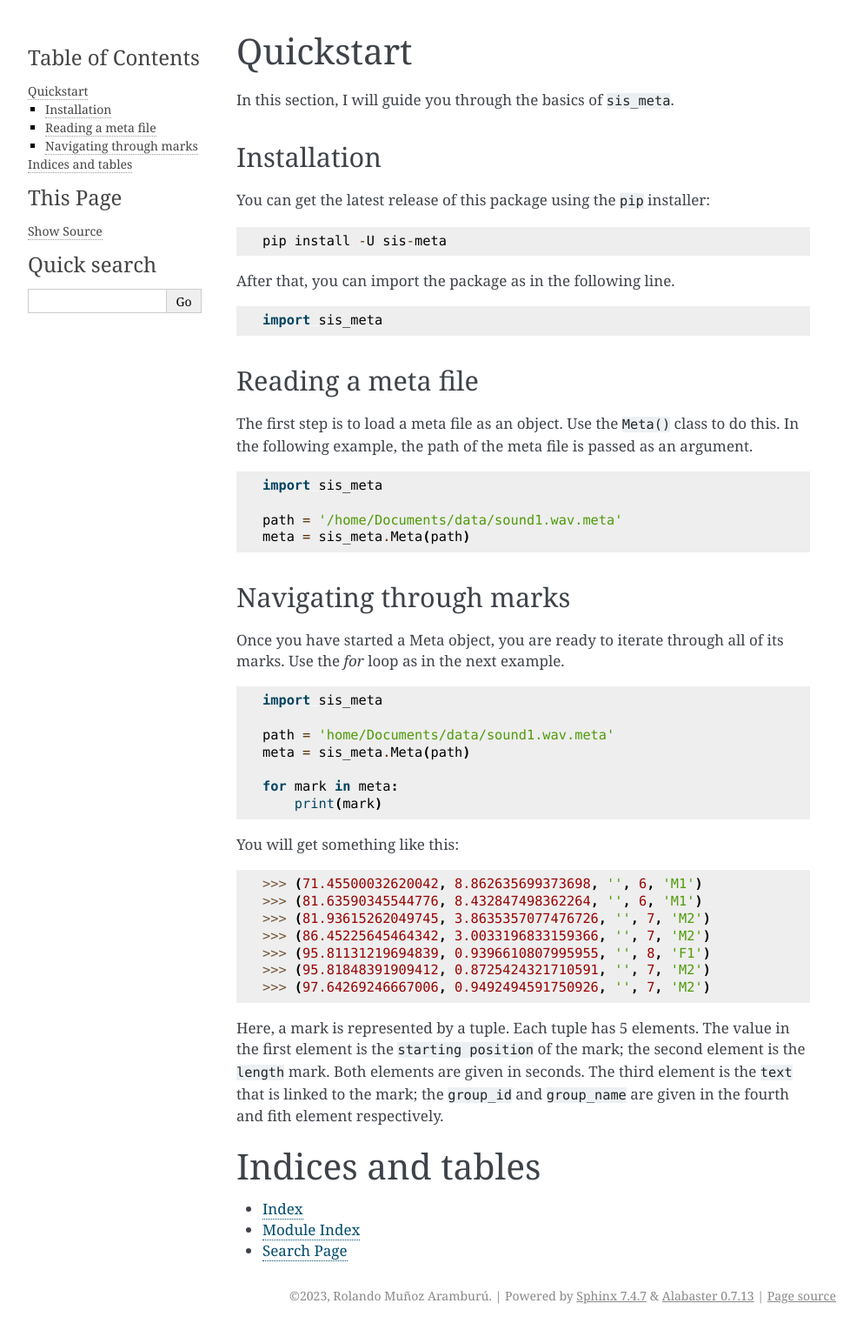
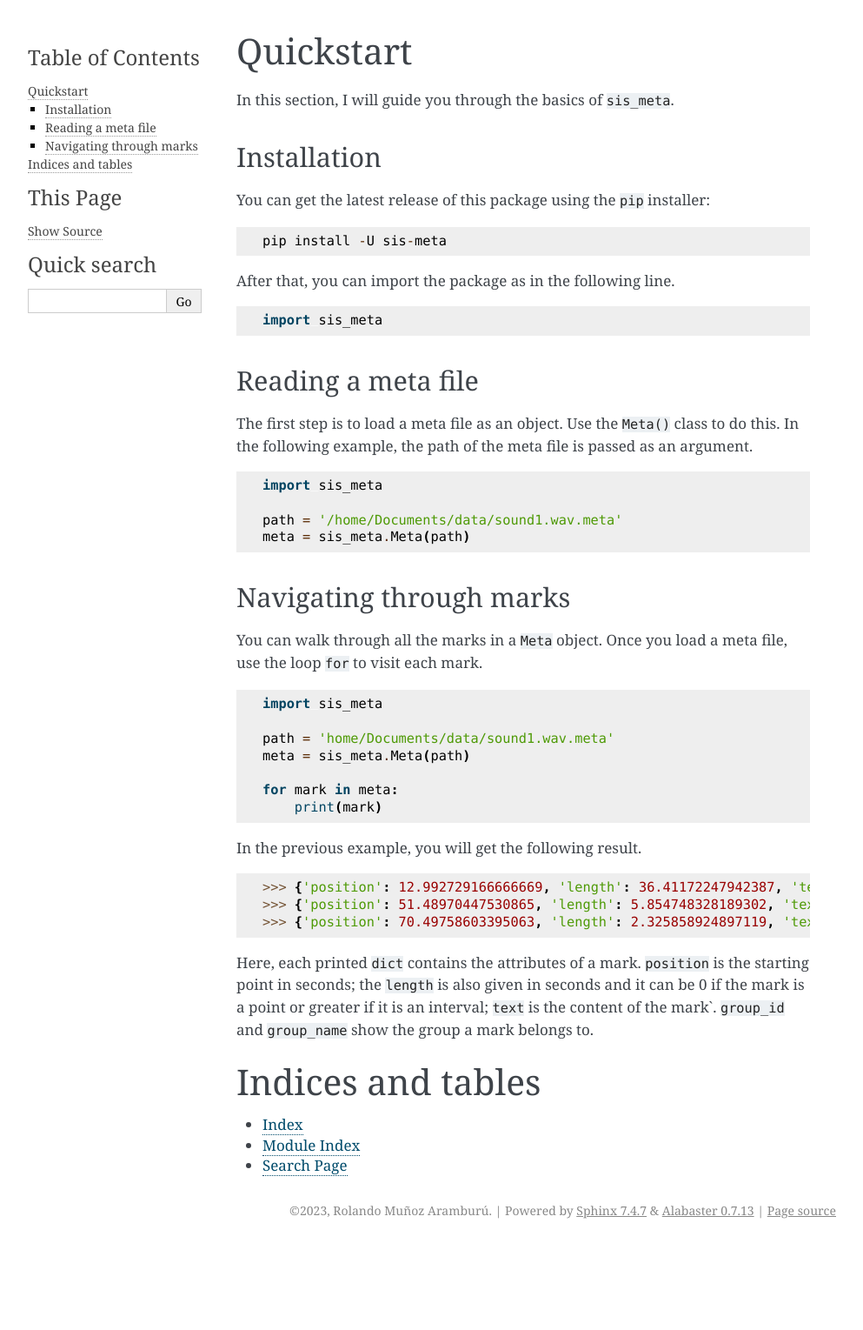
Before and after one commit to rolandomunoz/sis-meta, a Sphinx documentation site: the page built from docs/source/quick_start.rst, in a window 1280 px wide. Shown: the whole page at 87% size, without its empty margins (148-1141 px from the left). Built offline with Sphinx 7.4.7, drawn with Linux system fonts in a browser that asks for light colours; after the commit the page ends 1431 px from its top, so only the background shows below that.

Commit message:
doc: update

```diff
--- a/docs/source/quick_start.rst
+++ b/docs/source/quick_start.rst
@@ -37,8 +37,8 @@ an argument.
 Navigating through marks
 ------------------------
 
-Once you have started a Meta object, you are ready to iterate through
-all of its marks. Use the `for` loop as in the next example.
+You can walk through all the marks in a ``Meta`` object. Once you load
+a meta file, use the loop ``for`` to visit each mark.
 
 .. code-block:: python
 
@@ -50,23 +50,19 @@ all of its marks. Use the `for` loop as in the next example.
     for mark in meta:
         print(mark)
 
-You will get something like this:
+In the previous example, you will get the following result.
 
 .. code-block:: python
 
-    >>> (71.45500032620042, 8.862635699373698, '', 6, 'M1')
-    >>> (81.63590345544776, 8.432847498362264, '', 6, 'M1')
-    >>> (81.93615262049745, 3.8635357077476726, '', 7, 'M2')
-    >>> (86.45225645464342, 3.0033196833159366, '', 7, 'M2')
-    >>> (95.81131219694839, 0.9396610807995955, '', 8, 'F1')
-    >>> (95.81848391909412, 0.8725424321710591, '', 7, 'M2')
-    >>> (97.64269246667006, 0.9492494591750926, '', 7, 'M2')
+    >>> {'position': 12.992729166666669, 'length': 36.41172247942387, 'text': '', 'group_id': 6, 'group_name': 'M1'}
+    >>> {'position': 51.48970447530865, 'length': 5.854748328189302, 'text': '', 'group_id': 6, 'group_name': 'M1'}
+    >>> {'position': 70.49758603395063, 'length': 2.325858924897119, 'text': '', 'group_id': 6, 'group_name': 'M1'}
 
-Here, a mark is represented by a tuple. Each tuple has 5 elements. The value
-in the first element is the ``starting position`` of the mark; the second element
-is the ``length`` mark. Both elements are given in seconds. The third element is
-the ``text`` that is linked to the mark; the ``group_id`` and ``group_name`` are
-given in the fourth and fith element respectively.
+Here, each printed ``dict`` contains the attributes of  a mark.
+``position`` is the starting point in seconds; the ``length`` is also given in
+seconds and it can be 0 if the mark is a point or greater if it is an interval;
+``text`` is the content of the mark`. ``group_id`` and ``group_name`` show the
+group a mark belongs to.
 
 
 Indices and tables
```
